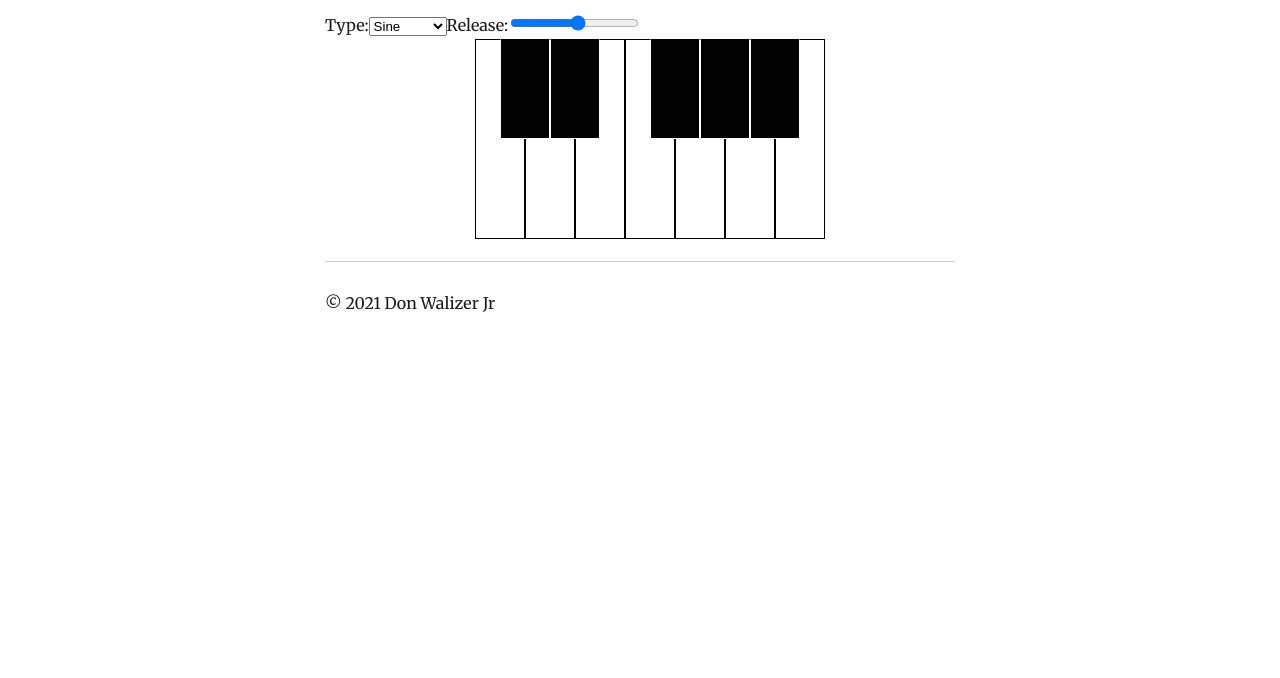
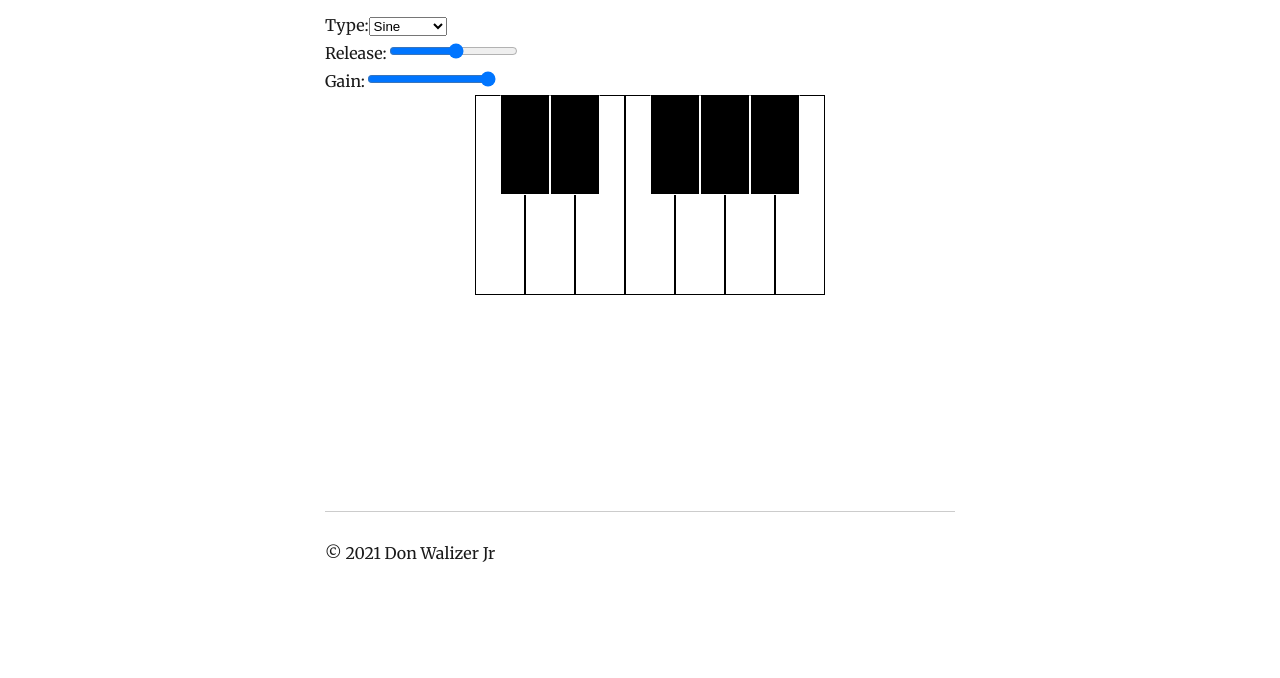
Before and after one commit to dwalizer/blog, a Gatsby site: page /synthesizer in a window 1280 px wide. Shown: the part 122-800 px from the top of the page. Built offline with nearby package versions, Linux system fonts and the light colour scheme; Gatsby itself is replaced by a stand-in of ours; some packages are replaced by stand-ins of ours.

Commit message:
Add gain control

```diff
--- a/src/components/midiControlledSynth.js
+++ b/src/components/midiControlledSynth.js
@@ -2,12 +2,14 @@ class MIDIControlledSynth {
 
 	#type;
 	#releaseTime;
+	#gain;
 
 	constructor() {
 		if(typeof window !== 'undefined') {
 			this.oscillatorTypes = [ "sine", "square", "triangle", "sawtooth" ];
 			this.#type = "sine";
 			this.#releaseTime = 0.1;
+			this.#gain = 1;
 			this.audioContext = new AudioContext();
 			this.initializeMidiAccess();
 		}
@@ -25,6 +27,7 @@ class MIDIControlledSynth {
 		this.oscillator = this.audioContext.createOscillator();
 		this.oscillator.type = this.#type;
 		this.gain = this.audioContext.createGain();
+		this.gain.gain.value = this.#gain;
 		this.oscillator.connect(this.gain);
 		this.oscillator.start();
 	}
@@ -39,6 +42,13 @@ class MIDIControlledSynth {
 		if(time > 0) {
 			this.stopSound();
 			this.#releaseTime = parseFloat(time);
+		}
+	}
+
+	setGain(gain) {
+		if(gain >= 0) {
+			this.stopSound();
+			this.#gain = parseFloat(gain);
 		}
 	}
 
@@ -93,7 +103,9 @@ class MIDIControlledSynth {
 
 	stopSound = () => {
 		try {
-			this.gain.gain.exponentialRampToValueAtTime(0.0001, this.audioContext.currentTime + this.#releaseTime);
+			if(this.gain) {
+				this.gain.gain.exponentialRampToValueAtTime(0.0001, this.audioContext.currentTime + this.#releaseTime);
+			}
 		}
 		catch(err) {
 			console.log("Couldn't disconnect");
--- a/src/components/virtualKeyboard.js
+++ b/src/components/virtualKeyboard.js
@@ -61,6 +61,7 @@ const VirtualKeyboard = () => {
 			<div>
 				<div id="virtual-keyboard">
 					<div id="oscillator-controls">
+						<div>
 							Type:
 							<select id="oscillator-type" onChange={(event) => midiInput.setOscillatorType(event.target.value)}>
 								<option value="sine">Sine</option>
@@ -68,9 +69,17 @@ const VirtualKeyboard = () => {
 								<option value="square">Square</option>
 								<option value="sawtooth">Sawtooth</option>
 							</select>
+						</div>
 
+						<div>
 							Release:
 							<input type="range" min="0.1" max="2" step="0.1" id="release-slider" onInput={(event) => midiInput.setReleaseTime(event.target.value)} />
+						</div>
+
+						<div>
+							Gain:
+							<input type="range" min="0" max="2" step="0.1" id="release-slider" onInput={(event) => midiInput.setGain(event.target.value)} />
+						</div>
 					</div>
 					{keys.map((key, index) => {
 						keyPosition += (index === 5 ? 50 : 25);
--- a/src/styles/synthesizer.css
+++ b/src/styles/synthesizer.css
@@ -1,5 +1,5 @@
 #virtual-keyboard {
-	height: 250px;
+	height: 500px;
 }
 
 .key.accidental {
```
Also changed, not shown: package.json (+18 -18 lines), 1 other file. Lines whose indentation alone changed are shown as unchanged.
